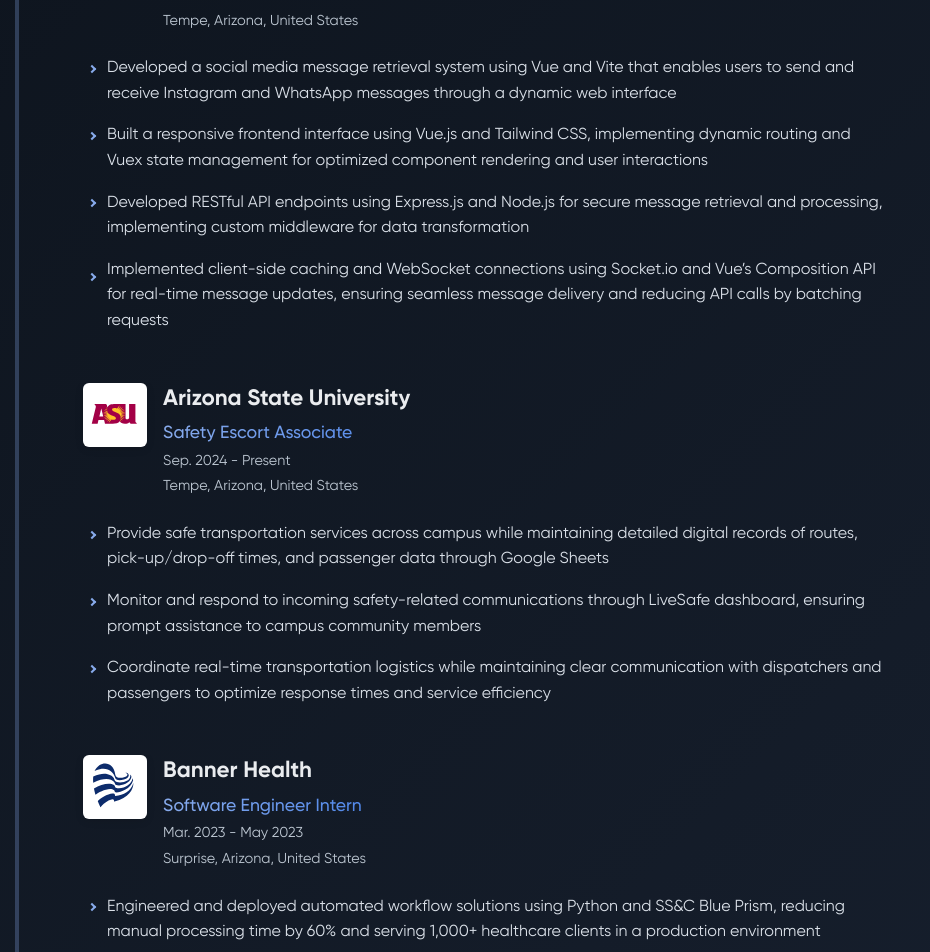
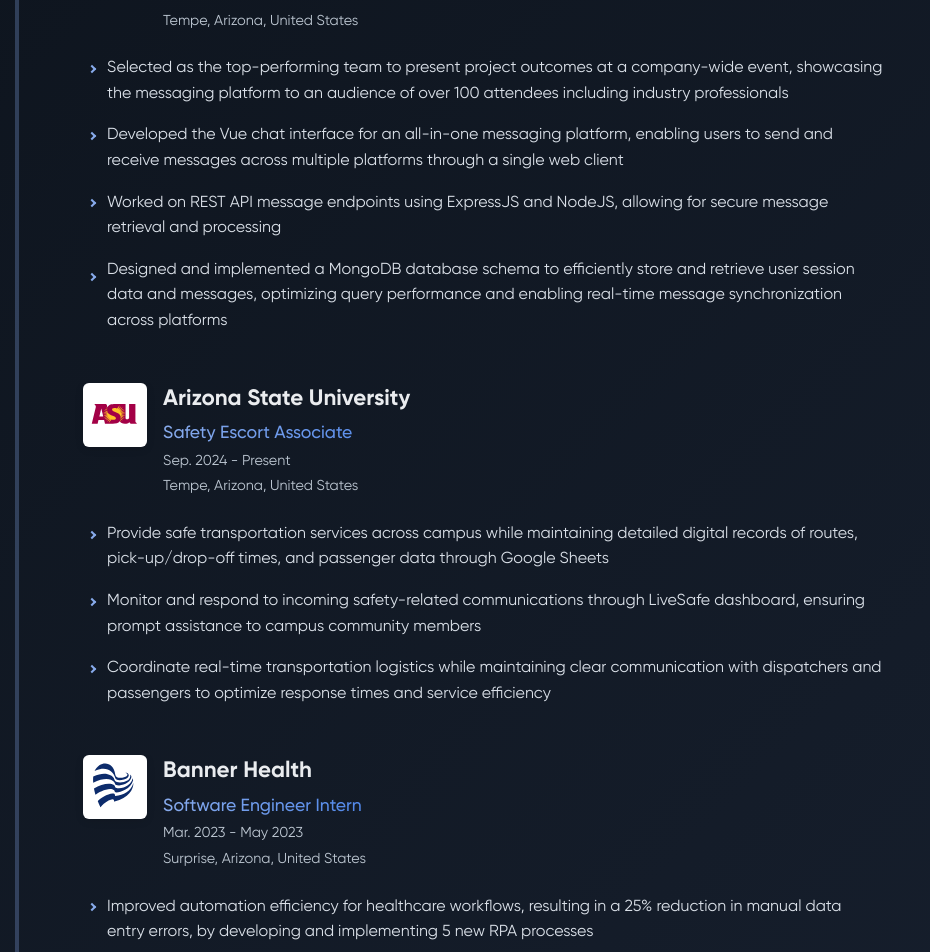
Before and after one commit to Hololm/portfolio, a Vue app in the folder frontend/: page / in a window 1280 px wide. Shown: the part 1020-1972 px from the top of the page, without its empty margins (0-930 px from the left). Built offline with nearby package versions, Linux system fonts and the light colour scheme.

Commit message:
update work

```diff
--- a/frontend/src/components/WorkSection.vue
+++ b/frontend/src/components/WorkSection.vue
@@ -16,10 +16,14 @@
       endDate="Present"
       location="Tempe, Arizona, United States"
       :bulletPoints="[
-        'Developed a social media message retrieval system using Vue and Vite that enables users to send and receive Instagram and WhatsApp messages through a dynamic web interface',
-        'Built a responsive frontend interface using Vue.js and Tailwind CSS, implementing dynamic routing and Vuex state management for optimized component rendering and user interactions',
-        'Developed RESTful API endpoints using Express.js and Node.js for secure message retrieval and processing, implementing custom middleware for data transformation',
-        'Implemented client-side caching and WebSocket connections using Socket.io and Vue’s Composition API for real-time message updates, ensuring seamless message delivery and reducing API calls by batching requests'
+        'Selected as the top-performing team to present project outcomes at a company-wide event, showcasing the\n'+
+        'messaging platform to an audience of over 100 attendees including industry professionals\n',
+        'Developed the Vue chat interface for an all-in-one messaging platform, enabling users to send and receive messages\n'+
+        'across multiple platforms through a single web client',
+        'Worked on REST API message endpoints using ExpressJS and NodeJS, allowing for secure message retrieval and\n'+
+        'processing\n',
+        'Designed and implemented a MongoDB database schema to efficiently store and retrieve user session data and\n'+
+'messages, optimizing query performance and enabling real-time message synchronization across platforms',
       ]"
       websiteUrl="https://thesoda.io/mentorship"
     />
@@ -45,9 +49,12 @@
       endDate="May 2023"
       location="Surprise, Arizona, United States"
       :bulletPoints="[
-        'Engineered and deployed automated workflow solutions using Python and SS&C Blue Prism, reducing manual processing time by 60% and serving 1,000+ healthcare clients in a production environment',
-        'Collaborated with senior software engineers on enterprise-scale automation initiatives, implementing best practices in version control, code review, and agile development methodologies',
-        'Architected reusable backend script templates and standardized schemas that accelerated bot development cycles by 40% and improved code maintainability across the automation platform'
+        'Improved automation efficiency for healthcare workflows, resulting in a 25% reduction in manual data entry errors,\n'+
+        'by developing and implementing 5 new RPA processes',
+        'Accelerated bot development cycles by 40%, reducing average project delivery time from 4 weeks to 2.5 weeks, by\n'+
+        'architecting reusable backend script templates and standardized schemas in BluePrism',
+        'Enhanced cross-team collaboration and knowledge sharing by creating comprehensive documentation for RPA\n'+
+        'solutions, including process design documents and user guides, facilitating smooth handovers to operations teams'
       ]"
       websiteUrl="https://www.bannerhealth.com/"
     />
```
